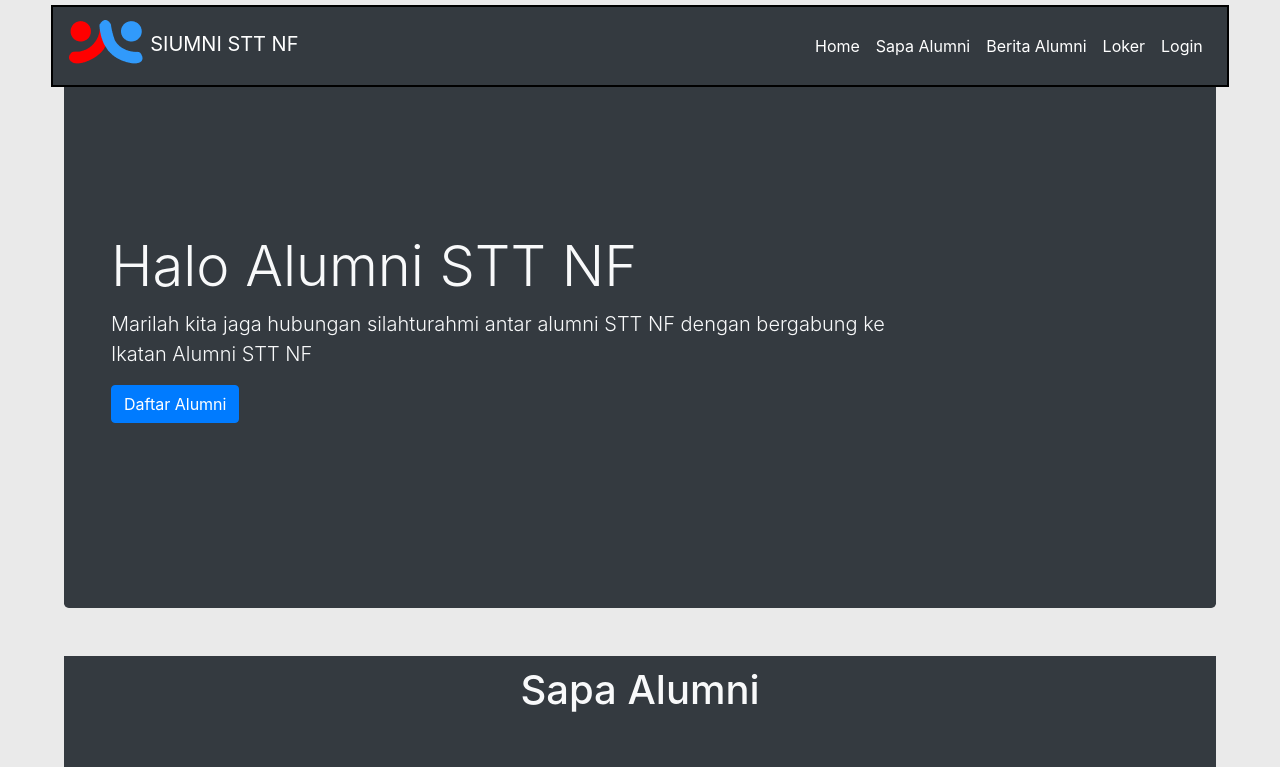
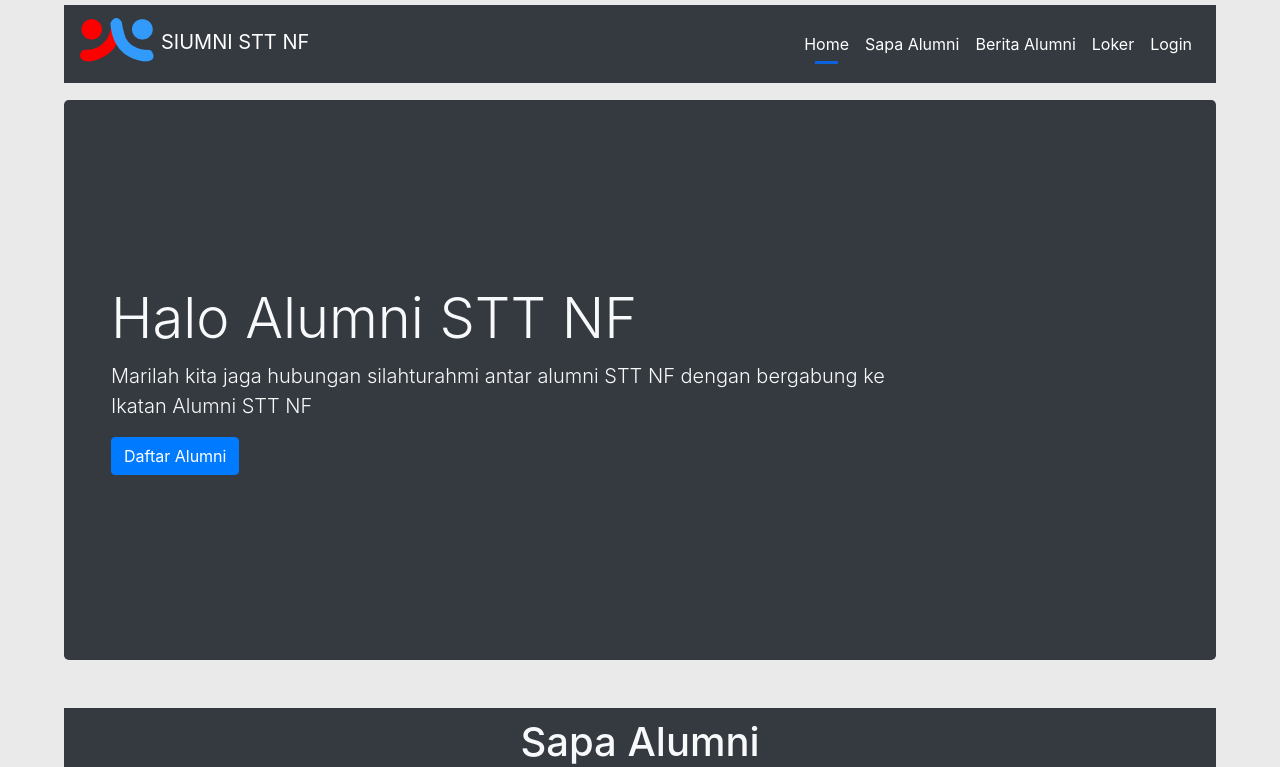
Before and after one commit to STT-NF-PEMWEB-1-TI-2021/TI16_JandaHunter-SINFO_ALUMNI-, a plain HTML site: page index.html in a window 1280 px wide. Shown: the top 767 px of the page. Drawn offline with Linux system fonts and the light colour scheme.

Commit message:
Update style.css

```diff
--- a/assets/css/style.css
+++ b/assets/css/style.css
@@ -1,15 +1,29 @@
+ *{
+            box-sizing:border-box;
+               scroll-behavior:smooth;
+        }
+
 body{
     background:#eaeaea;
 }
 /*navbar*/
 .navbar{
-    background:white;
     margin:5px auto;
-    width:92%;
-    border: 2px solid black;
+    width:90%;
 }
 .navbar .navbar-nav a.nav-link{
     color: white;
+}
+
+.navbar .navbar-nav .nav-link:hover::after,
+.navbar .navbar-nav .nav-link.active::after {
+            content: '';
+            display: block;
+            border-bottom: 3px solid #0B63DC;
+            margin: auto;
+            margin-bottom: -8px;
+            width: 50%;
+            padding-top: 5px;
 }
 /*navbar*/
 
@@ -19,7 +33,7 @@ body{
     background:white;
     margin: auto;
     width: 90%;
-    margin-top:20px;
+    margin-top:100px;
 }
 /*jumbotron*/
 
```
